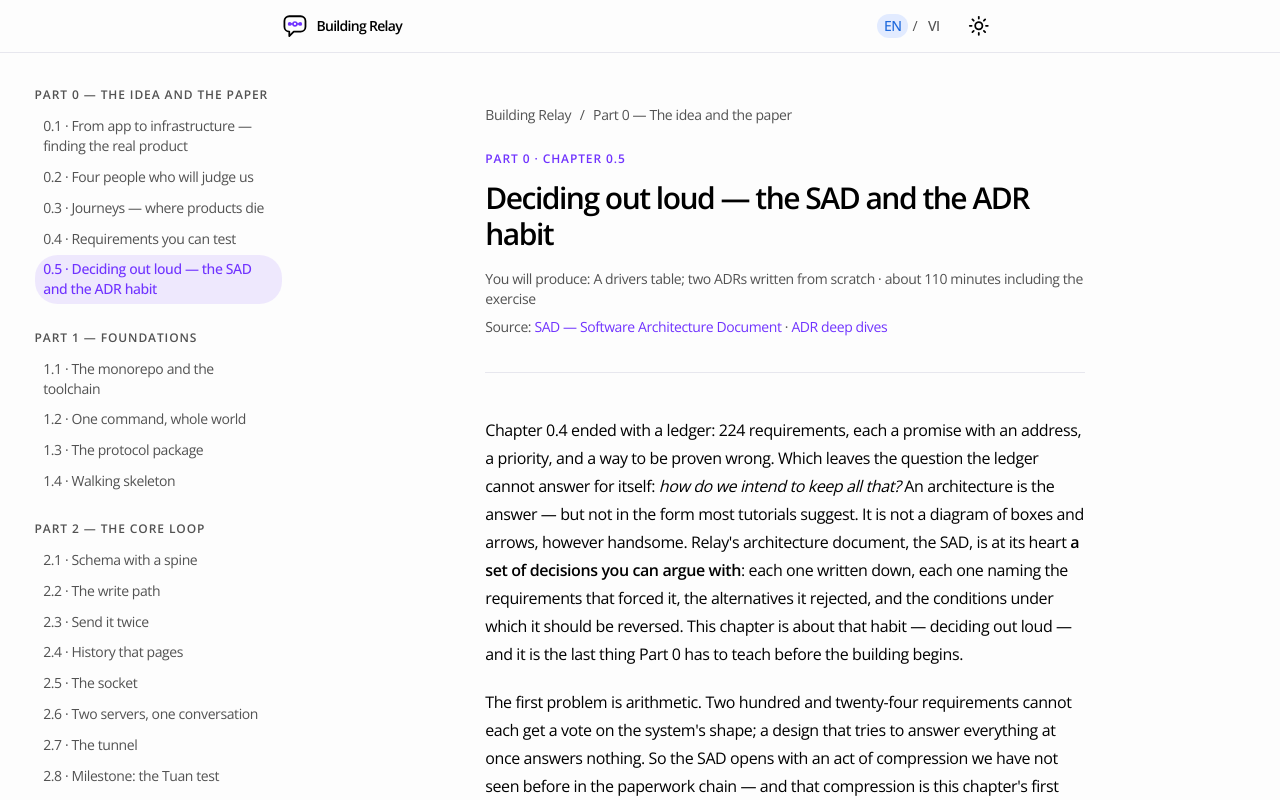
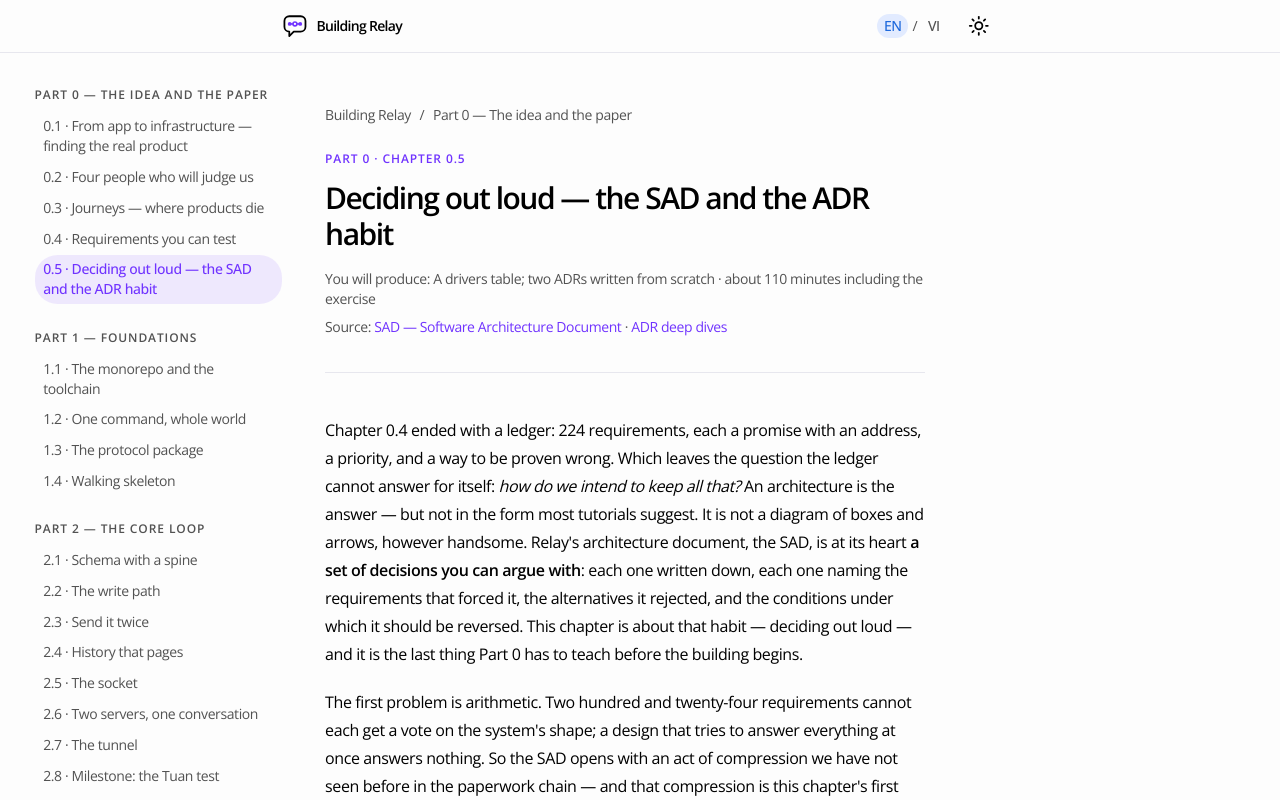
Before and after one commit to anhba817/relay-tutorial, a Next.js app: page /part-0/chapter-05/deciding-out-loud in a window 1280 px wide. Shown: the top 800 px of the page. Built offline with nearby package versions, Linux system fonts and the light colour scheme; no server answers.

Commit message:
feat: Left align the body

```diff
--- a/app/globals.css
+++ b/app/globals.css
@@ -268,9 +268,15 @@
    all, so they spilled instead.
 
    The fix is two measures rather than one wider measure: 65ch is a reading
-   measure and 90ch is not. Prose keeps 65ch and stays centred, so the column
-   reads exactly as it did; the things that are not prose — code, tables,
-   diagrams, boxes — take the whole column.
+   measure and 90ch is not. Prose keeps its measure and the things that are not
+   prose — code, tables, diagrams, boxes — take the whole column.
+
+   Everything is aligned to ONE LEFT EDGE rather than centred. Centring the
+   narrow text inside a wide column gave the chapter a ragged left margin: the
+   paragraphs began 150px right of the code blocks and tables, and the eye had
+   to find a new starting point on every block. Left-aligned, the column has a
+   single margin to read down and the extra width all falls on the right, where
+   only the code and the tables reach into it.
 
    Scoped to .chapter-measure, which the eight chapter layouts add beside
    .prose. /docs and the landing pages keep the single narrow measure.
@@ -287,11 +293,11 @@
   --chapter-measure: 37.5rem;
 }
 
-/* The default for anything at chapter top level: reading measure, centred. A
-   new element type inherits the safe half of the split. */
+/* The default for anything at chapter top level: the reading measure, flush
+   left. A new element type inherits the safe half of the split. */
 article.chapter-measure > * {
   max-width: var(--chapter-measure);
-  margin-inline: auto;
+  margin-inline: 0;
 }
 
 /* The exceptions that earn the column. `figure` covers both the code blocks
```
